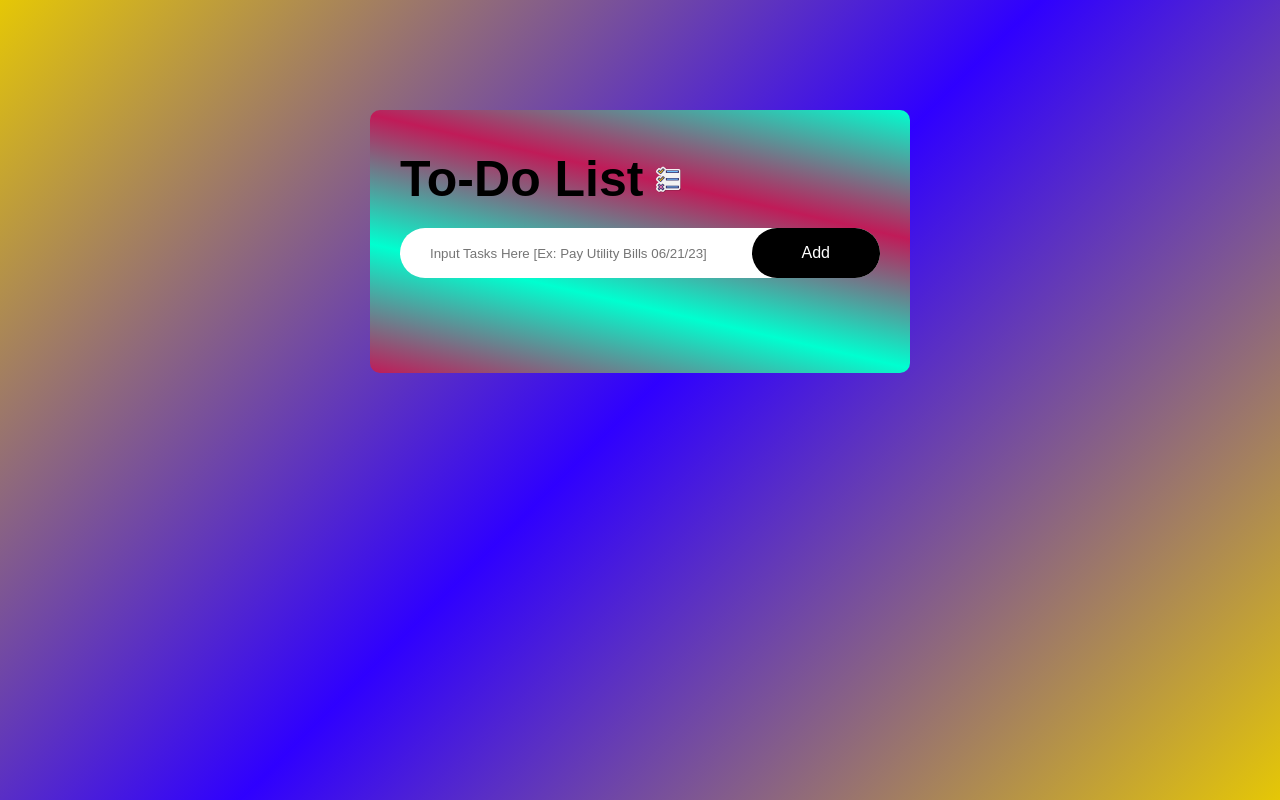
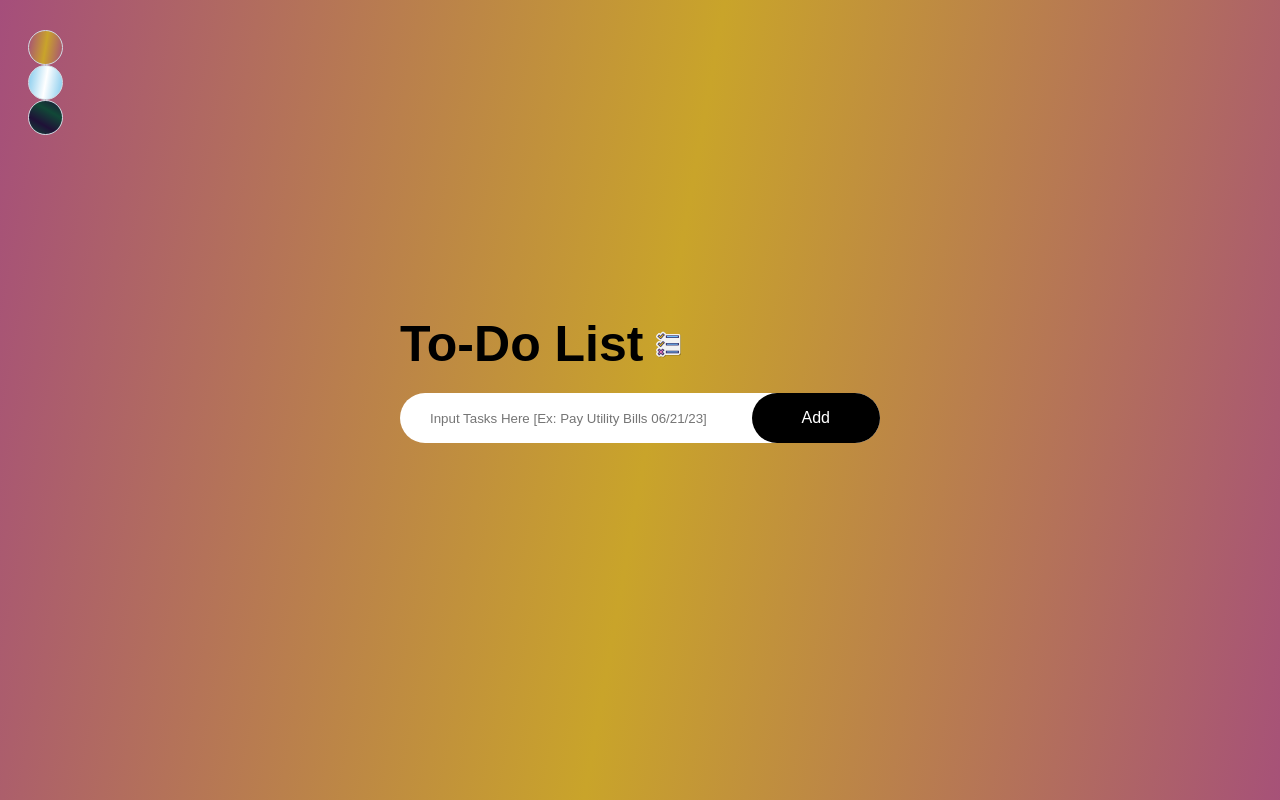
Before and after one commit to yvletn/To-Do-List, a plain HTML site: page index.html in a window 1280 px wide. Shown: the top 800 px of the page. Drawn offline with Linux system fonts and the light colour scheme.

Commit message:
Update style.css
updated style.css to add background selectors that user may choose as they desire. comes in three options: standard, light, and dark

```diff
--- a/style.css
+++ b/style.css
@@ -7,13 +7,11 @@
 .container{
     width: 100%;
     min-height: 100vh;
-    background: linear-gradient(135deg, #e5c706, #2f00ff, #e5c706);
     padding: 10px;
 }
 .todo-app{
     width: 100%;
     max-width: 540px;
-    background: linear-gradient(13deg, #c01b58, #00ffd0, #c01b58, #00ffd0);;
     margin: 100px auto 20px;
     padding: 40px 30px 70px;
     border-radius: 10px;
@@ -98,3 +96,65 @@ ul li span{
 ul li span:hover{
     background: #fff;
 }
+
+/* Background Options Button */
+.flexrow-container {
+    flex-direction: row;
+    margin-right: 7%;
+    margin-top: 10px;
+    margin-bottom: 10px;
+    padding: 20px;
+}
+
+.theme-selector {
+    border: 1px solid #d1dae3;
+    border-radius: 100%;
+    height: 35px;
+    margin: 0 8px;
+    width: 35px;
+}
+
+.theme-selector:hover {
+    box-shadow: white 0 0 8px;
+    cursor: pointer;
+}
+
+.theme-selector:active {
+    transform: scale(0.95);
+}
+
+.standard-theme {
+    background-image: linear-gradient(100deg, #a54e7b, #c9a42a, #a54e7b);
+}
+
+.light-theme {
+    background-image: linear-gradient(100deg, #83caed, #ffffff, #83caed);
+}
+
+.darker-theme {
+    background-image: linear-gradient(30deg, #114837, #1f1137, #114837, #1f1137);
+}
+/* End Background Options Button */
+
+/* Background Options */
+.standard {
+    background-image: linear-gradient(100deg, #a54e7b, #c9a42a, #a54e7b);
+    color: #000000;
+    transition: 0.3s linear;
+    overflow: hidden;
+}
+
+.light {
+    background-image: linear-gradient(100deg, #83caed, #ffffff, #83caed);
+    color: #1a150e;
+    transition: 0.3s linear;
+    overflow: hidden;
+}
+
+.darker {
+    background-image: linear-gradient(30deg, #114837, #1f1137, #114837, #1f1137);
+    color: white;
+    transition: 0.3s linear;
+    overflow: hidden;
+}
+/* End Background Options */
```
